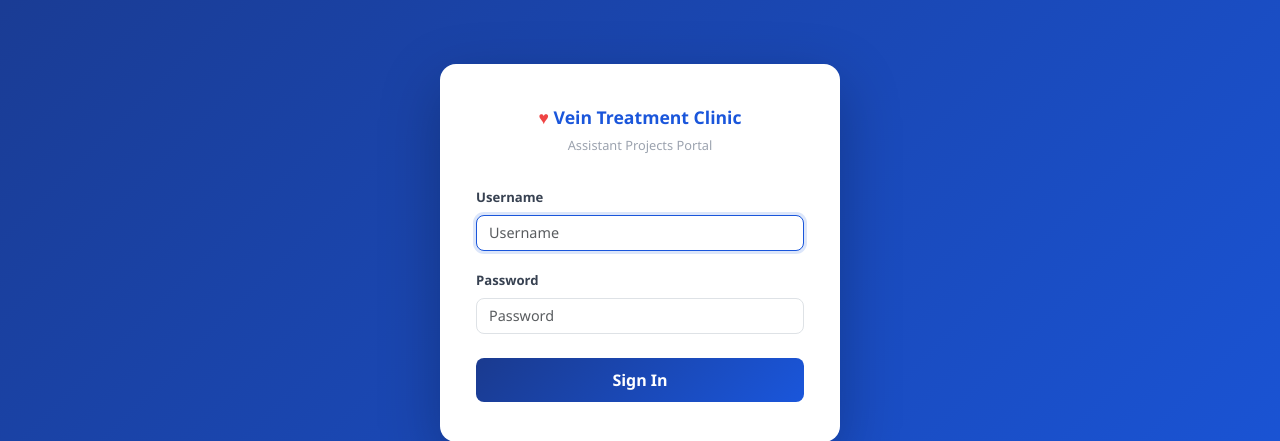
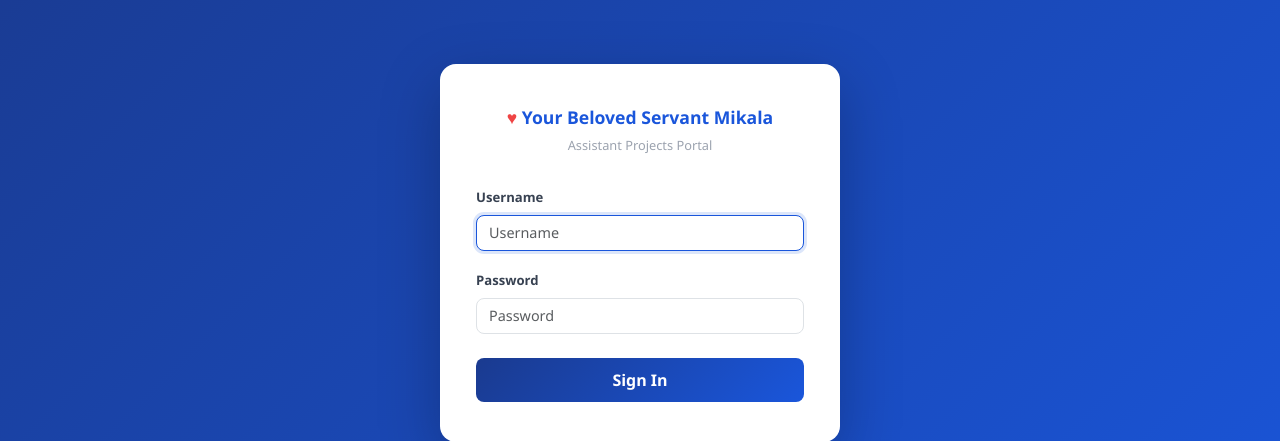
Before and after one commit to carolinejnovak-source/Assistant-Projects, a Flask app: page /login in a window 1280 px wide. Shown: the part 147-588 px from the top of the page. Run offline with Flask 3, Linux system fonts and the light colour scheme.

Commit message:
update login branding to Your Beloved Servant Mikala

```diff
--- a/templates/login.html
+++ b/templates/login.html
@@ -21,7 +21,7 @@
 <body>
   <div class="login-card">
     <div class="text-center mb-4">
-      <div class="brand"><span class="heartbeat">♥</span> Vein Treatment Clinic</div>
+      <div class="brand"><span class="heartbeat">♥</span> Your Beloved Servant Mikala</div>
       <div class="brand-sub">Assistant Projects Portal</div>
     </div>
 
```
